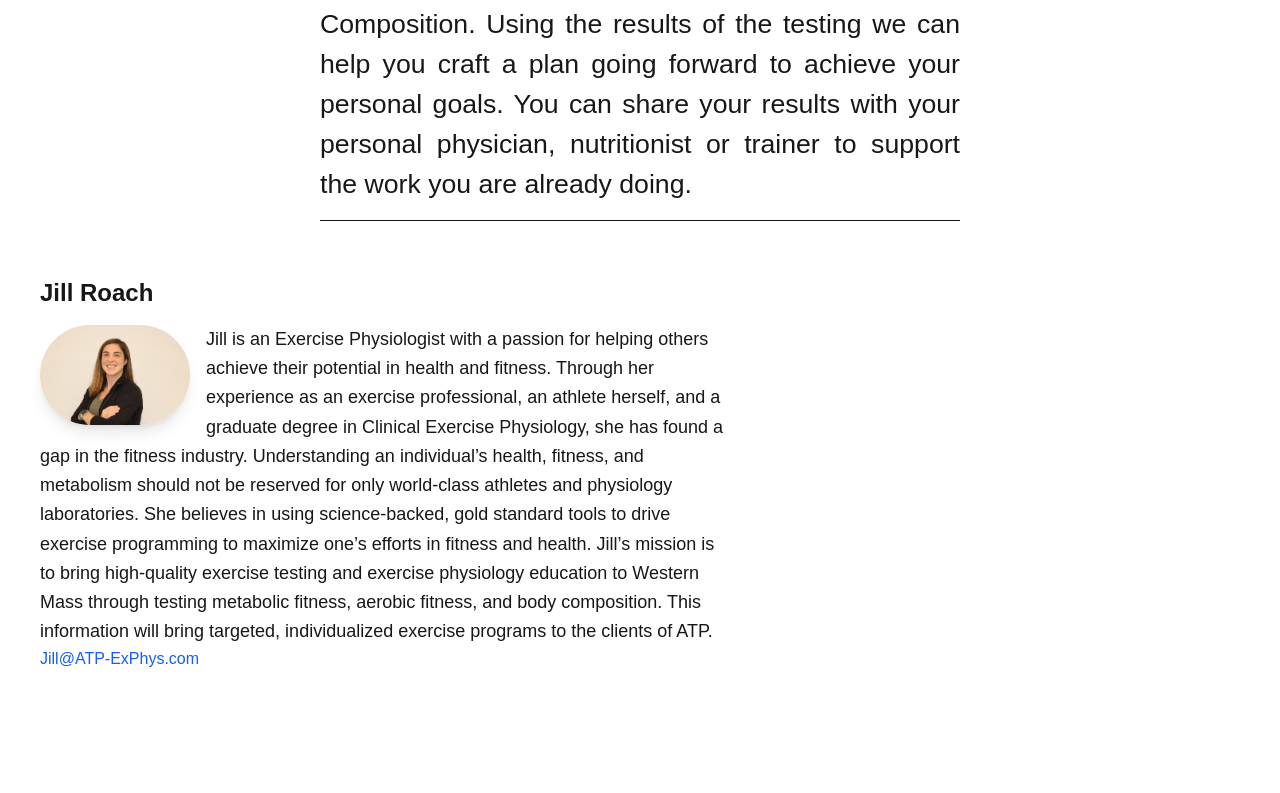
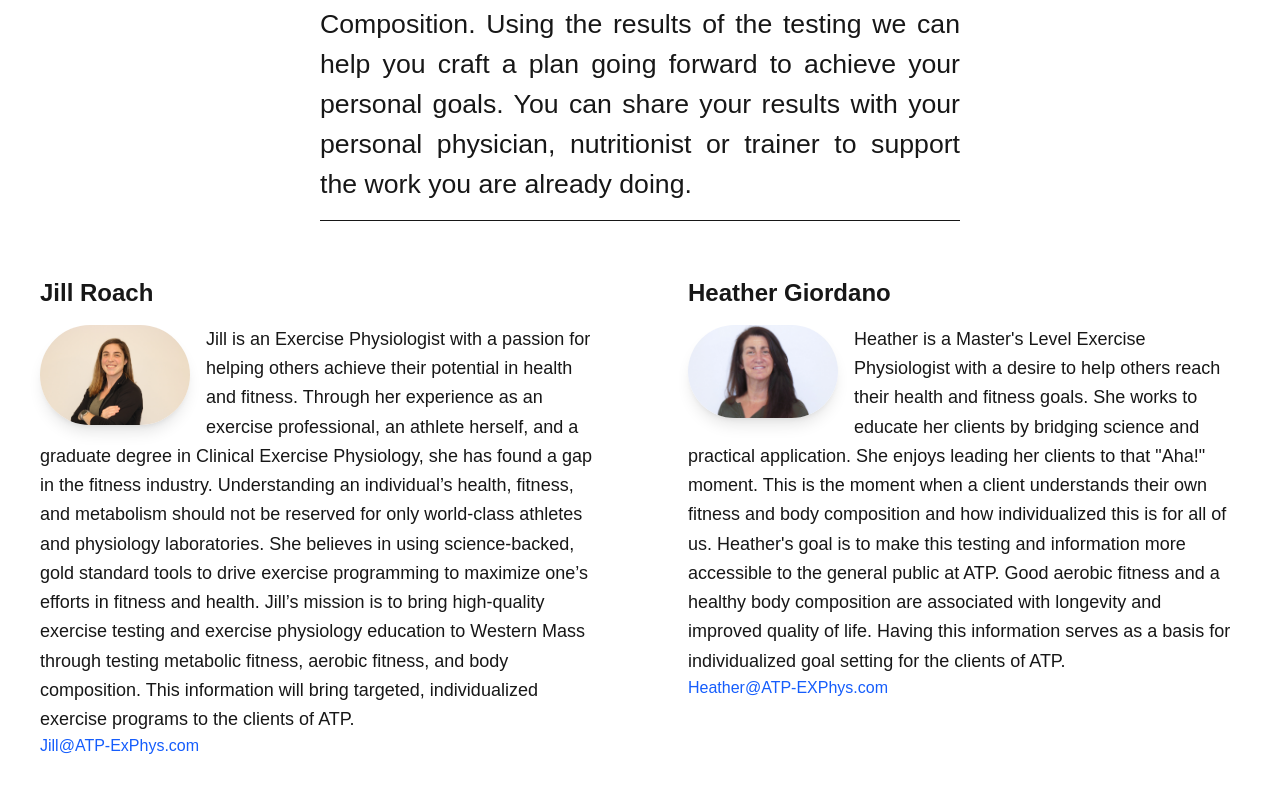
Before and after one commit to SantinoGiordano/NextjsExphys, a Next.js app in the folder atp-exphys/: page / in a window 1280 px wide. Shown: the part 1105-1898 px from the top of the page. Built offline with nearby package versions, Linux system fonts and the light colour scheme.

Commit message:
imported heather box in main

```diff
--- a/atp-exphys/app/page.tsx
+++ b/atp-exphys/app/page.tsx
@@ -1,3 +1,4 @@
+import HeatherBox from "@/components/HeatherBox";
 import JillBox from "@/components/JillBox";
 import Nav from "@/components/Nav";
 import Image from "next/image";
@@ -28,7 +29,11 @@ export default function Home() {
         to support the work you are already doing.
       </div>
       <hr className="mx-auto w-[50%] my-4" />
-      <JillBox/>
+      <div className="flex justify-center items-center space-x-4">
+  <JillBox />
+  <HeatherBox />
+</div>
+
     </>
   );
 }
```
